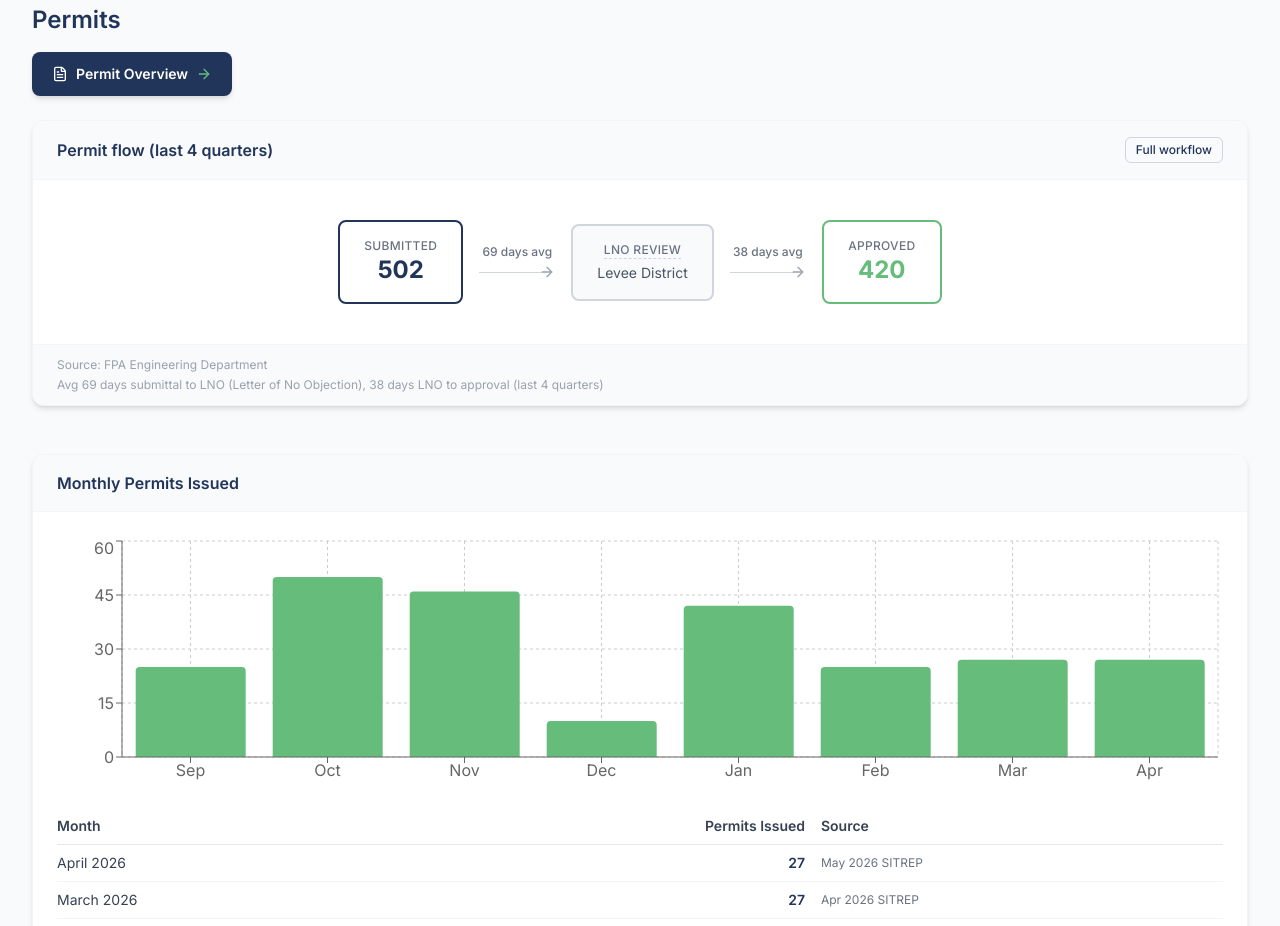
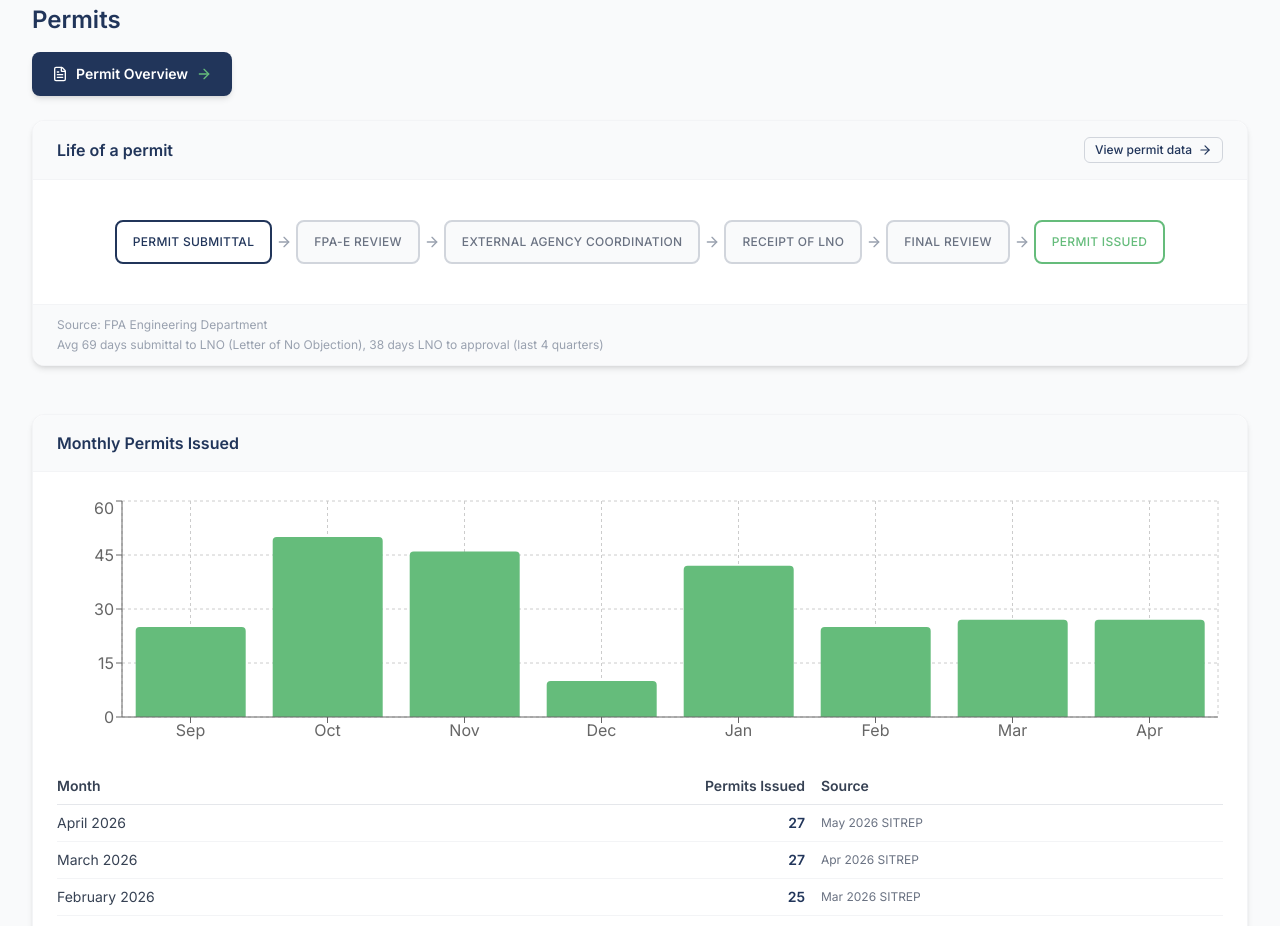
Before and after one commit to AH-Datalytics/fpa-lens, a Next.js app: page /engineering in a window 1280 px wide. Shown: the part 1040-1966 px from the top of the page. Built offline with nearby package versions, Linux system fonts and the light colour scheme.

Commit message:
Engineering page: life of permit only with link to permits page; permits page: pipeline/timing toggle

```diff
--- a/src/app/engineering/page.tsx
+++ b/src/app/engineering/page.tsx
@@ -1,8 +1,8 @@
 "use client";
 
-import { useState, useEffect } from "react";
+import { useState } from "react";
 import Link from "next/link";
-import { FileText, Wrench, ArrowRight, ClipboardCheck, CalendarDays, CheckCircle, Clock } from "lucide-react";
+import { FileText, Wrench, ArrowRight, ClipboardCheck, CalendarDays } from "lucide-react";
 import {
   BarChart,
   Bar,
@@ -116,8 +116,6 @@ function ReadinessCard({
 }
 
 export default function OperationsPage() {
-  const [showFullPipeline, setShowFullPipeline] = useState(false);
-
   const asOf = new Date(readinessMetrics.dataAsOf + "T00:00:00");
 
   const cpra = readinessMetrics.cpraQuarterlyInspection;
@@ -253,19 +251,19 @@ export default function OperationsPage() {
           <DataCard
             title={
               <div className="flex items-center justify-between">
-                <span>{showFullPipeline ? "Life of a permit" : `Permit flow (${operationsData.permitProcessing.period.toLowerCase()})`}</span>
-                <button
-                  onClick={() => setShowFullPipeline(!showFullPipeline)}
-                  className="text-xs font-medium text-[#21355a] hover:text-[#21355a]/70 border border-gray-300 rounded-md px-2.5 py-1 transition-colors"
+                <span>Life of a permit</span>
+                <Link
+                  href="/engineering/permits"
+                  className="group inline-flex items-center gap-1.5 text-xs font-medium text-[#21355a] hover:text-[#21355a]/70 border border-gray-300 rounded-md px-2.5 py-1 transition-colors"
                 >
-                  {showFullPipeline ? "Show timing" : "Full workflow"}
-                </button>
+                  View permit data
+                  <ArrowRight className="h-3.5 w-3.5 group-hover:translate-x-0.5 transition-transform" />
+                </Link>
               </div>
             }
             source={operationsData.permitProcessing.source}
             note={`Avg 69 days submittal to LNO (Letter of No Objection), 38 days LNO to approval (${operationsData.permitProcessing.period.toLowerCase()})`}
           >
-            {showFullPipeline ? (
             <div className="flex flex-col sm:flex-row items-center justify-center gap-2 sm:gap-0 py-4 flex-wrap">
               {[
                 { label: "Permit Submittal", highlight: true },
@@ -295,40 +293,6 @@ export default function OperationsPage() {
                 </div>
               ))}
             </div>
-            ) : (
-              <div className="flex flex-col sm:flex-row items-center justify-center gap-3 sm:gap-0 py-4">
-                <div className="flex flex-col items-center px-6 py-4 border-2 border-[#21355a] rounded-lg min-w-[120px]">
-                  <span className="text-xs font-medium text-gray-500 uppercase tracking-wide">Submitted</span>
-                  <span className="text-2xl font-bold text-[#21355a]">{operationsData.permitProcessing.submitted}</span>
-                </div>
-                <div className="flex flex-col items-center px-4">
-                  <span className="text-xs font-medium text-gray-500 mb-1">69 days avg</span>
-                  <div className="hidden sm:flex items-center">
-                    <div className="w-16 h-px bg-gray-300" />
-                    <ArrowRight className="h-4 w-4 text-gray-400 -ml-1" />
-                  </div>
-                  <ArrowRight className="h-4 w-4 text-gray-400 rotate-90 sm:hidden" />
-                </div>
-                <div className="flex flex-col items-center px-6 py-4 border-2 border-gray-300 rounded-lg min-w-[120px] bg-gray-50">
-                  <span className="text-xs font-medium text-gray-500 uppercase tracking-wide border-b border-dashed border-gray-300 cursor-help" title="LNO: Letter of No Objection issued by the Levee District">
-                    LNO Review
-                  </span>
-                  <span className="text-sm text-gray-600 mt-1">Levee District</span>
-                </div>
-                <div className="flex flex-col items-center px-4">
-                  <span className="text-xs font-medium text-gray-500 mb-1">38 days avg</span>
-                  <div className="hidden sm:flex items-center">
-                    <div className="w-16 h-px bg-gray-300" />
-                    <ArrowRight className="h-4 w-4 text-gray-400 -ml-1" />
-                  </div>
-                  <ArrowRight className="h-4 w-4 text-gray-400 rotate-90 sm:hidden" />
-                </div>
-                <div className="flex flex-col items-center px-6 py-4 border-2 border-[#65bc7b] rounded-lg min-w-[120px]">
-                  <span className="text-xs font-medium text-gray-500 uppercase tracking-wide">Approved</span>
-                  <span className="text-2xl font-bold text-[#65bc7b]">{operationsData.permitProcessing.approved}</span>
-                </div>
-              </div>
-            )}
           </DataCard>
         </section>
 
--- a/src/app/engineering/permits/page.tsx
+++ b/src/app/engineering/permits/page.tsx
@@ -57,6 +57,7 @@ export default function PermitsPage() {
   const [permits, setPermits] = useState<Permit[]>([]);
   const [loading, setLoading] = useState(true);
   const [error, setError] = useState(false);
+  const [showTiming, setShowTiming] = useState(false);
 
   useEffect(() => {
     fetch("/api/permits")
@@ -161,7 +162,54 @@ export default function PermitsPage() {
 
         {/* Pipeline flow with live counts */}
         <div className="bg-white rounded-xl border border-gray-200 p-5">
-          <h3 className="text-sm font-semibold text-[#21355a] mb-4">Active Pipeline: Where Permits Stand Today</h3>
+          <div className="flex items-center justify-between mb-4">
+            <h3 className="text-sm font-semibold text-[#21355a]">Active Pipeline: Where Permits Stand Today</h3>
+            <button
+              onClick={() => setShowTiming(!showTiming)}
+              className="text-xs font-medium text-[#21355a] hover:text-[#21355a]/70 border border-gray-300 rounded-md px-2.5 py-1 transition-colors"
+            >
+              {showTiming ? "Show pipeline" : "Show timing"}
+            </button>
+          </div>
+
+          {showTiming ? (
+            <div className="flex flex-col sm:flex-row items-center justify-center gap-3 sm:gap-0 py-4 flex-wrap">
+              <div className="flex flex-col items-center px-6 py-4 border-2 border-[#21355a] rounded-lg min-w-[120px] text-center">
+                <span className="text-xs font-medium text-gray-500 uppercase tracking-wide">Submitted</span>
+                <span className="text-2xl font-bold text-[#21355a]">502</span>
+                <span className="text-[10px] text-gray-400">last 4 quarters</span>
+              </div>
+              <div className="flex flex-col items-center px-4">
+                <span className="text-xs font-medium text-gray-500 mb-1">69 days avg</span>
+                <div className="hidden sm:flex items-center">
+                  <div className="w-16 h-px bg-gray-300" />
+                  <ArrowRight className="h-4 w-4 text-gray-400 -ml-1" />
+                </div>
+                <ArrowRight className="h-4 w-4 text-gray-400 rotate-90 sm:hidden" />
+              </div>
+              <div className="flex flex-col items-center px-6 py-4 border-2 border-gray-300 rounded-lg min-w-[120px] bg-gray-50 text-center">
+                <span className="text-xs font-medium text-gray-500 uppercase tracking-wide border-b border-dashed border-gray-300 cursor-help" title="LNO: Letter of No Objection from coordinating agency">
+                  LNO Review
+                </span>
+                <span className="text-sm text-gray-600 mt-1">External Agency</span>
+              </div>
+              <div className="flex flex-col items-center px-4">
+                <span className="text-xs font-medium text-gray-500 mb-1">38 days avg</span>
+                <div className="hidden sm:flex items-center">
+                  <div className="w-16 h-px bg-gray-300" />
+                  <ArrowRight className="h-4 w-4 text-gray-400 -ml-1" />
+                </div>
+                <ArrowRight className="h-4 w-4 text-gray-400 rotate-90 sm:hidden" />
+              </div>
+              <div className="flex flex-col items-center px-6 py-4 border-2 border-[#65bc7b] rounded-lg min-w-[120px] text-center">
+                <span className="text-xs font-medium text-gray-500 uppercase tracking-wide">Approved</span>
+                <span className="text-2xl font-bold text-[#65bc7b]">420</span>
+                <span className="text-[10px] text-gray-400">last 4 quarters</span>
+              </div>
+              <p className="w-full text-[10px] text-gray-400 mt-2">Source: FPA Engineering Department · Last 4 quarters · LNO = Letter of No Objection</p>
+            </div>
+          ) : (
+            <>
               <div className="flex flex-col sm:flex-row items-stretch sm:items-center gap-2 sm:gap-0">
                 {PIPELINE_STAGES.map((stage, i) => {
                   const count = stageCounts[stage.key] ?? 0;
@@ -199,6 +247,8 @@ export default function PermitsPage() {
                 Permits in &ldquo;External Agency&rdquo; and &ldquo;Awaiting Applicant&rdquo; stages are outside FPA&rsquo;s active review queue.
                 Source: Vinformatix · Updates hourly
               </p>
+            </>
+          )}
         </div>
 
         {/* District + Applicant breakdown */}
```
Lines whose indentation alone changed are shown as unchanged.
